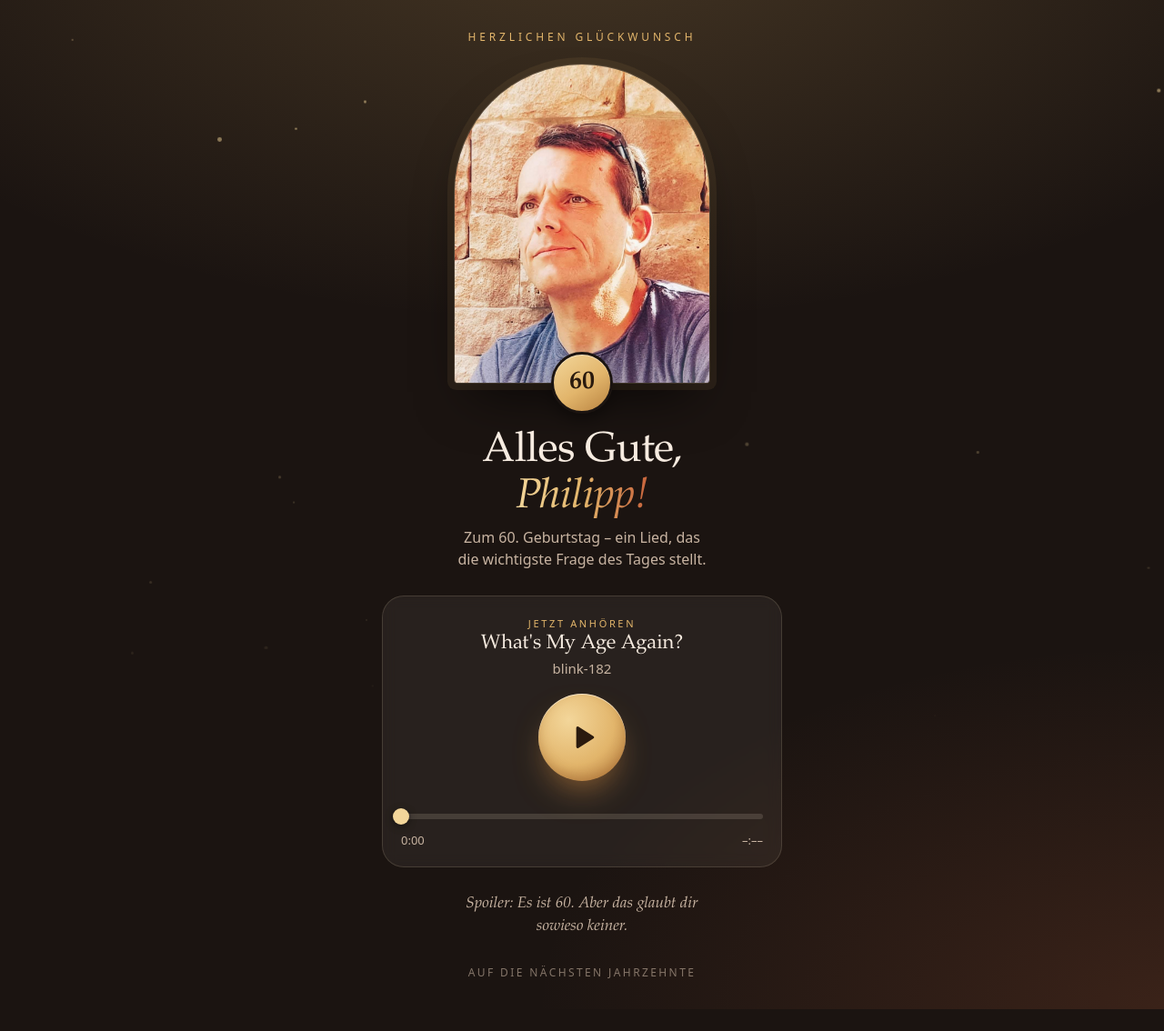
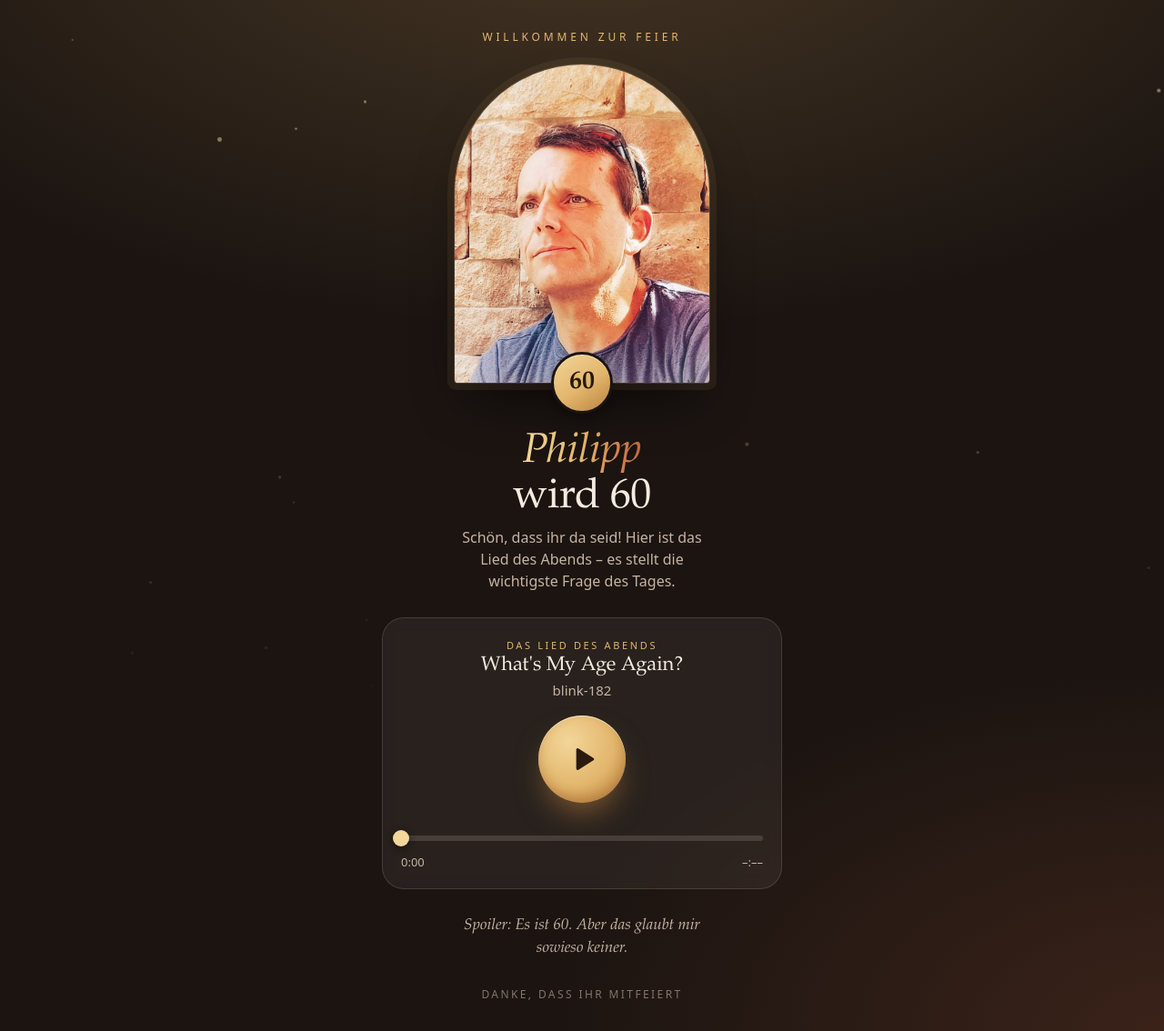
Before and after one commit to Isomatte/phillipps-60er, a plain HTML site: page index.html in a window 1280 px wide. Shown: the whole page at 91% size. Before the commit the page ends 1110 px from the top, so only its background shows below. Drawn offline with Linux system fonts and the light colour scheme.

Commit message:
Texte auf Feier-Perspektive umgestellt, Autoplay-Versuch ergänzt
Co-Authored-By: Claude Opus 5.5 <noreply@anthropic.com>

```diff
--- a/index.html
+++ b/index.html
@@ -4,9 +4,9 @@
 <meta charset="utf-8">
 <meta name="viewport" content="width=device-width, initial-scale=1, viewport-fit=cover">
 <title>Philipp wird 60</title>
-<meta name="description" content="Alles Gute zum 60. Geburtstag, Philipp! Ein Lied für dich: blink-182 – What's My Age Again?">
+<meta name="description" content="Philipp wird 60 – schön, dass ihr mitfeiert! Das Lied des Abends: blink-182 – What's My Age Again?">
 <meta property="og:title" content="Philipp wird 60">
-<meta property="og:description" content="Alles Gute zum 60. Geburtstag! Ein Lied für dich.">
+<meta property="og:description" content="Schön, dass ihr mitfeiert! Hier gibt’s das Lied des Abends.">
 <meta property="og:type" content="website">
 <meta property="og:url" content="https://phillipps-60er.de/">
 <meta property="og:image" content="https://phillipps-60er.de/philipp.jpg">
@@ -234,19 +234,19 @@
 <div class="sparks" aria-hidden="true"></div>
 
 <main>
-  <p class="eyebrow">Herzlichen Glückwunsch</p>
+  <p class="eyebrow">Willkommen zur Feier</p>
 
   <div class="photo">
     <img src="philipp.jpg" alt="Philipp" width="1461" height="1162" decoding="async">
   </div>
   <div class="badge" aria-hidden="true">60</div>
 
-  <h1>Alles Gute,<br><em>Philipp!</em></h1>
-  <p class="sub">Zum 60. Geburtstag – ein Lied, das die wichtigste Frage des Tages stellt.</p>
+  <h1><em>Philipp</em><br>wird 60</h1>
+  <p class="sub">Schön, dass ihr da seid! Hier ist das Lied des Abends – es stellt die wichtigste Frage des Tages.</p>
 
   <section class="player" aria-label="Musikplayer">
     <div class="track">
-      <span class="label">Jetzt anhören</span>
+      <span class="label">Das Lied des Abends</span>
       <span class="title">What's My Age Again?</span>
       <span class="artist">blink-182</span>
     </div>
@@ -265,9 +265,9 @@
     <audio id="audio" src="lied.mp3" preload="metadata"></audio>
   </section>
 
-  <p class="note">Spoiler: Es ist 60. Aber das glaubt dir sowieso keiner.</p>
+  <p class="note">Spoiler: Es ist 60. Aber das glaubt mir sowieso keiner.</p>
 
-  <footer>Auf die nächsten Jahrzehnte</footer>
+  <footer>Danke, dass ihr mitfeiert</footer>
 </main>
 
 <script>
@@ -353,6 +353,10 @@
     if (step) { e.preventDefault(); audio.currentTime = Math.min(audio.duration, Math.max(0, audio.currentTime + step)); }
   });
 
+  // Autoplay versuchen – klappt meist nicht (v. a. iOS), dann bleibt der Button
+  var tryAuto = audio.play();
+  if (tryAuto && tryAuto.catch) tryAuto.catch(function () { setPlaying(false); });
+
   // dezente Funken
   var sparks = document.querySelector('.sparks');
   for (var i = 0; i < 18; i++) {
```
